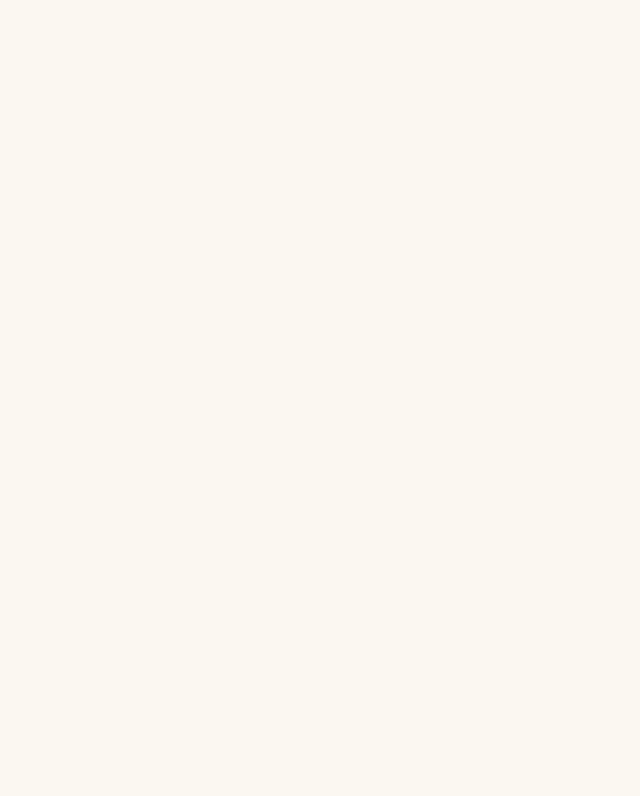
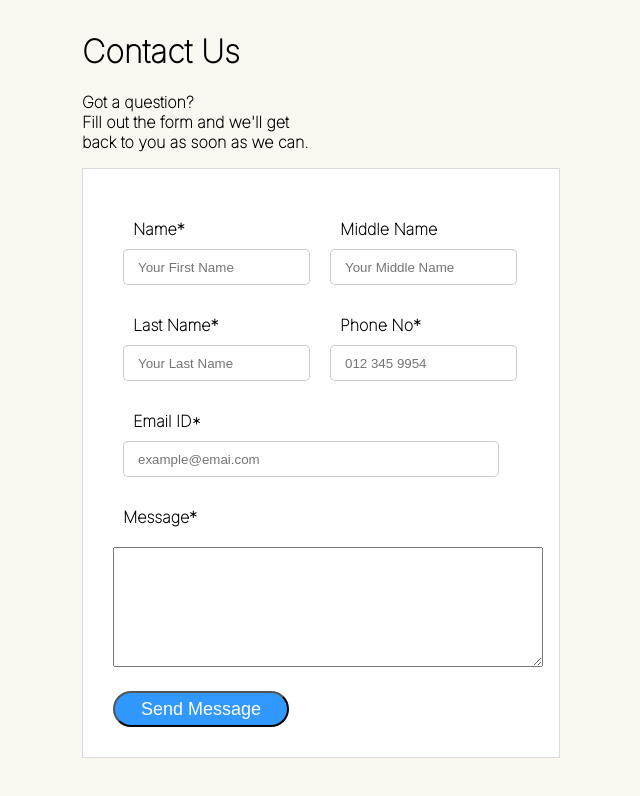
Before and after one commit to smaranjitghose/indokhaadyam, a React (Create React App) app: page /contact in a window 1280 px wide. Before the commit this address had no page. Shown: the top 796 px of the page, without its empty margins (78-718 px from the left). Built offline with nearby package versions, Linux system fonts and the light colour scheme; a web font is replaced by a local one.

Commit message:
Updated Contact Page

```diff
--- a/src/App.js
+++ b/src/App.js
@@ -12,9 +12,7 @@ const App = () => {
 
           {/* //* Auth routes - USER*/}
 
-          <Route exact path="/user/register" element={<ContactForm />} />
-
-
+          <Route exact path="/contact" element={<ContactForm />} />
 
 
         </Routes>
--- a/src/components/Contact.jsx
+++ b/src/components/Contact.jsx
@@ -17,7 +17,7 @@ const ContactForm =()=>{
      </div>
      <div className="fieldBlock">
      <label>Middle Name</label>
-     <input type="text"  placeholder="Your Middle Name(Optional)"></input>
+     <input type="text"  placeholder="Your Middle Name"></input>
      </div>
      </div>
 
--- a/src/styles/ContactUs.css
+++ b/src/styles/ContactUs.css
@@ -16,7 +16,11 @@ input{
    border: 0.2px solid rgba(0, 0, 0, 0.205);
    outline: none;
    border-radius: 5px;
+   padding-left: 6px;
 
+}
+input::placeholder{
+    padding-left: 8px;
 }
 .First{
     display: flex;
@@ -50,6 +54,7 @@ form{
  padding-left: 10px;
  padding-bottom: 50px;
  background-color:white;
+ padding: 30px;
 
 }
 body{
```
